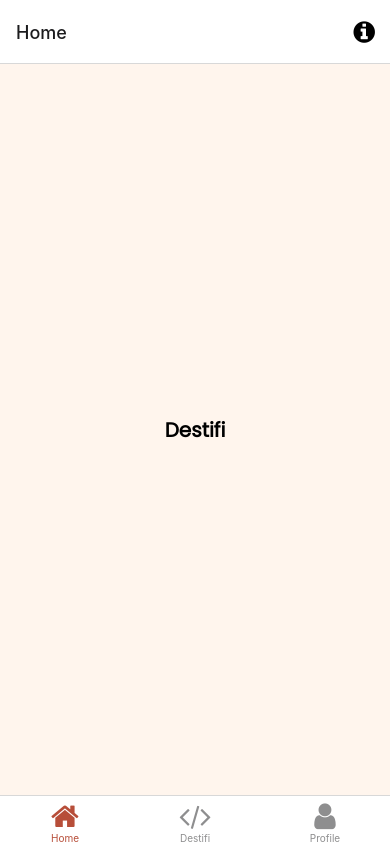
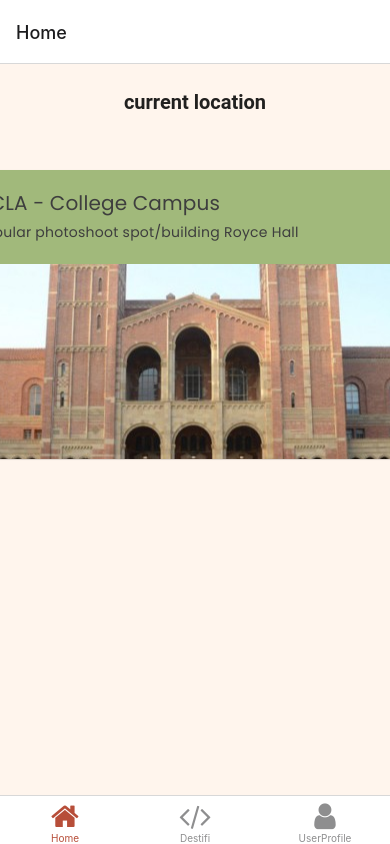
Before and after one commit to skyjung/destifi, a React Native app in the folder mobile/: screen /Root in a window 390 px wide. Built offline with nearby package versions, Linux system fonts and the light colour scheme; what expo-linking would draw is missing.

Commit message:
home screen

```diff
--- a/mobile/navigation/index.tsx
+++ b/mobile/navigation/index.tsx
@@ -73,8 +73,9 @@ function BottomTabNavigator() {
         name="Home"
         component={HomeScreen}
         options={({ navigation }: RootTabScreenProps<'Home'>) => ({
-          title: 'Home',
+          // title: 'Home',
           tabBarIcon: ({ color }) => <TabBarIcon name="home" color={color} />,
+        /*
           headerRight: () => (
             <Pressable
               onPress={() => navigation.navigate('Modal')}
@@ -89,13 +90,14 @@ function BottomTabNavigator() {
               />
             </Pressable>
           ),
+           */
         })}
       />
       <BottomTab.Screen
         name="Destifi"
         component={DestifiScreen}
         options={{
-          title: 'Destifi',
+          // title: 'Destifi',
           tabBarIcon: ({ color }) => <TabBarIcon name="code" color={color} />,
         }}
       />
@@ -103,7 +105,7 @@ function BottomTabNavigator() {
             name="UserProfile"
             component={UserProfileScreen}
             options={{
-                title: 'Profile',
+                // title: 'Profile',
                 tabBarIcon: ({ color }) => <TabBarIcon name="user" color={color} />,
             }}
         />
--- a/mobile/screens/HomeScreen.tsx
+++ b/mobile/screens/HomeScreen.tsx
@@ -4,11 +4,25 @@ import { StyleSheet } from 'react-native';
 import EditScreenInfo from '../components/EditScreenInfo';
 import { Text, View } from '../components/Themed';
 import { RootTabScreenProps } from '../types';
+import { Button, Headline, Card, Title, Paragraph } from 'react-native-paper';
+
 
 export default function HomeScreen({ navigation }: RootTabScreenProps<'Home'>) {
   return (
     <View style={styles.container}>
-      <Text style={styles.title}>Destifi</Text>
+      <Headline style={styles.title}>current location</Headline>
+      <View style={styles.card}>
+        <Card style={{ backgroundColor: '#A1B97B', marginTop: 30,}}>
+          <Card.Content>
+            <Title style={{ color: '#3E3E3E', fontFamily: 'Poppins', fontWeight: 'ExtraBold' }}>UCLA - College Campus</Title>
+            <Paragraph style={{ color: '#3E3E3E', fontFamily: 'Poppins', paddingBottom: 20 }}>Popular photoshoot spot/building Royce Hall</Paragraph>
+          </Card.Content>
+          <Card.Cover source={require('../assets/images/royce.jpg')} />
+        </Card>
+        <Card.Actions>
+          <Button uppercase={false} mode="text" ></Button>
+        </Card.Actions>
+      </View>
     </View>
   );
 }
@@ -16,16 +30,20 @@ export default function HomeScreen({ navigation }: RootTabScreenProps<'Home'>) {
 const styles = StyleSheet.create({
   container: {
     flex: 1,
+    flexGrow: 1,
+    justifyContent: 'flex-start',
     alignItems: 'center',
-    justifyContent: 'center',
   },
   title: {
     fontSize: 20,
     fontWeight: 'bold',
+    padding: 20,
+    textAlign: 'center',
   },
-  separator: {
-    marginVertical: 30,
-    height: 1,
-    width: '80%',
+  card: {
+    height: 400,
+    borderRadius: 10,
+    fontSize: 10,
+    fontWeight: 'bold',
   },
 });
```
